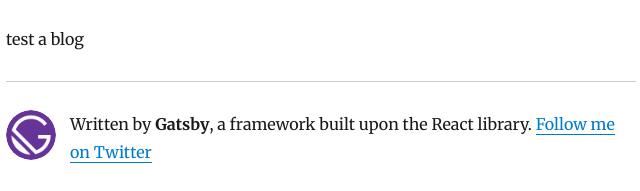
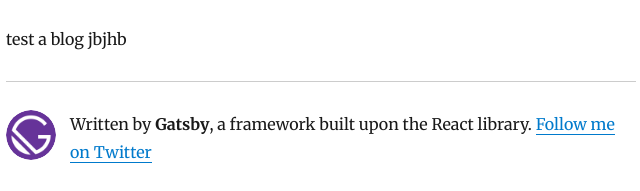
Before and after one commit to nardoCN/mm-plus, a Gatsby site: page /blog/test-a-blog/ in a window 1280 px wide. Shown: the part 198-389 px from the top of the page, 319-959 px from the left. Built offline with nearby package versions, Linux system fonts and the light colour scheme; Gatsby itself is replaced by a stand-in of ours; some packages are replaced by stand-ins of ours.

Commit message:
Update Blog “test-a-blog”

```diff
--- a/content/blog/test-a-blog.md
+++ b/content/blog/test-a-blog.md
@@ -4,4 +4,4 @@ date: 2021-04-15T14:38:20.657Z
 title: test a blog
 description: test a blog
 ---
-test a blog
+test a blog jbjhb
```
